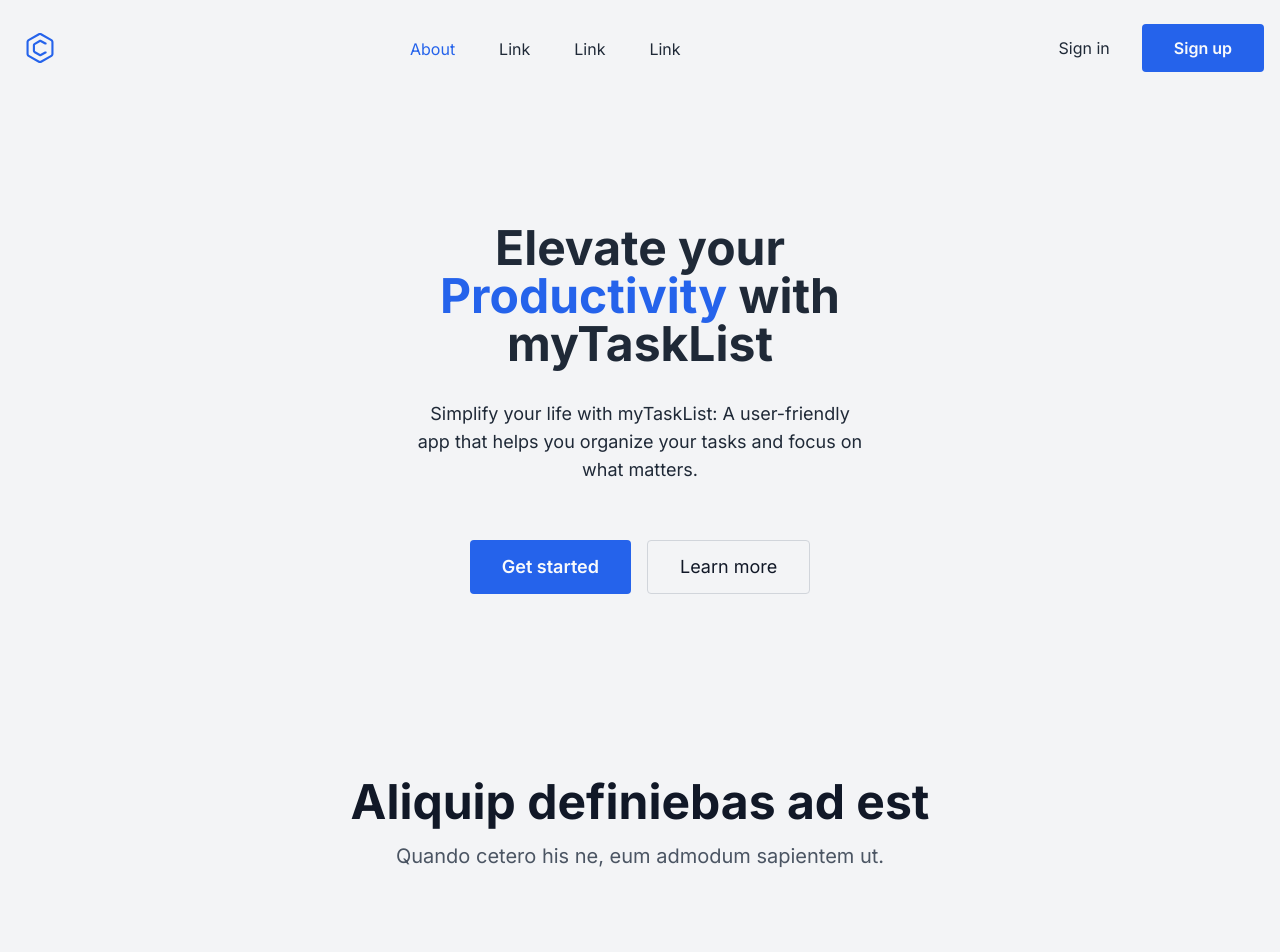
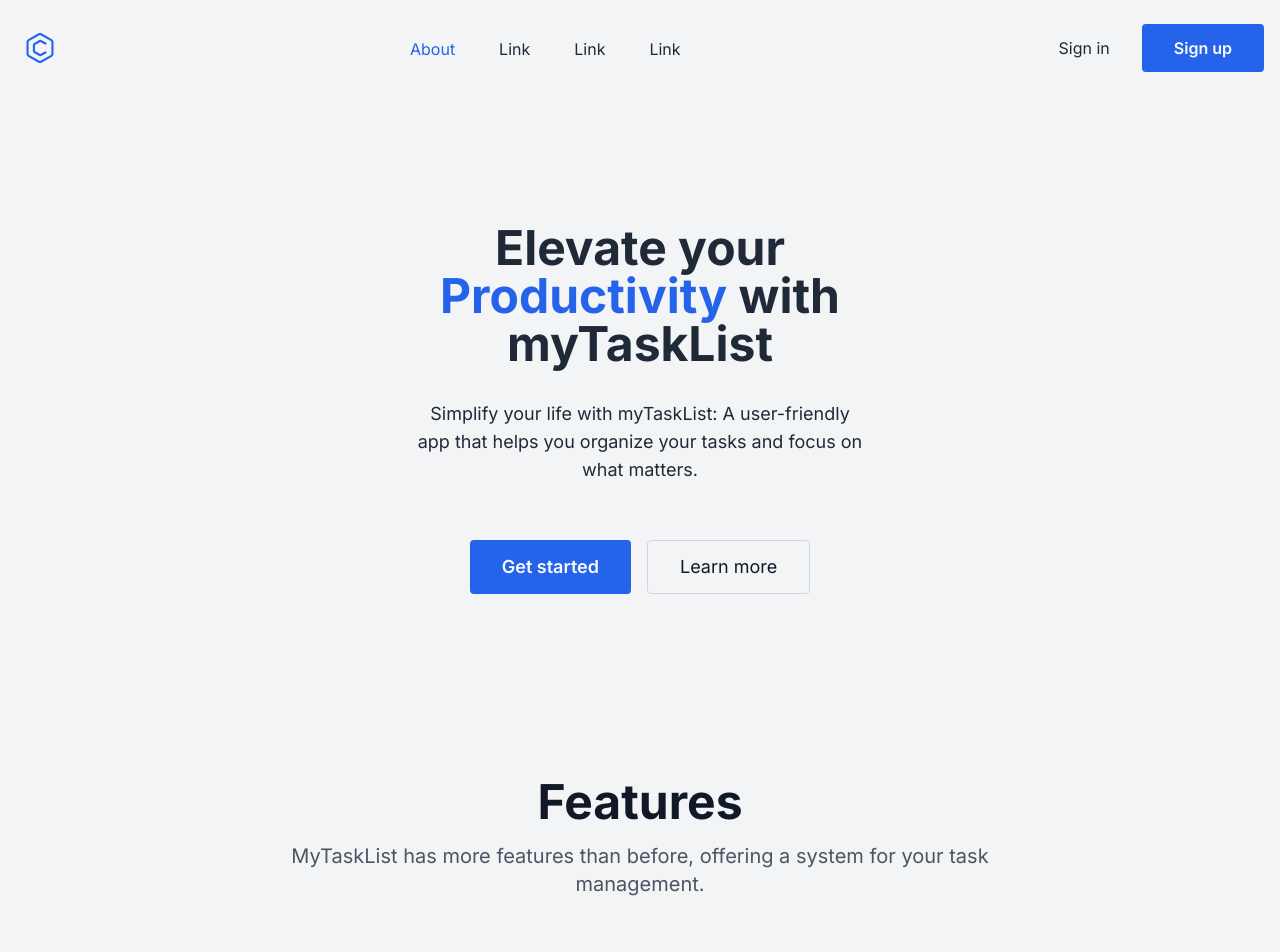
Before and after one commit to imRanDan/mytasklist-2.0, a Next.js app: page / in a window 1280 px wide. Shown: the top 952 px of the page. Built offline with nearby package versions, Linux system fonts and the light colour scheme.

Commit message:
filling in features section

```diff
--- a/src/components/Features.tsx
+++ b/src/components/Features.tsx
@@ -6,8 +6,8 @@ const Features = () => {
 <section className="bg-gray-100 text-gray-800">
 	<div className="container max-w-xl p-6 py-12 mx-auto space-y-24 lg:px-8 lg:max-w-7xl">
 		<div>
-			<h2 className="text-3xl font-bold tracki text-center sm:text-5xl text-gray-900">Aliquip definiebas ad est</h2>
-			<p className="max-w-3xl mx-auto mt-4 text-xl text-center text-gray-600">Quando cetero his ne, eum admodum sapientem ut.</p>
+			<h2 className="text-3xl font-bold tracki text-center sm:text-5xl text-gray-900">Features</h2>
+			<p className="max-w-3xl mx-auto mt-4 text-xl text-center text-gray-600">MyTaskList has more features than before, offering a system for your task management.</p>
 		</div>
 		<div className="grid lg:gap-8 lg:grid-cols-2 lg:items-center">
 			<div>
```
